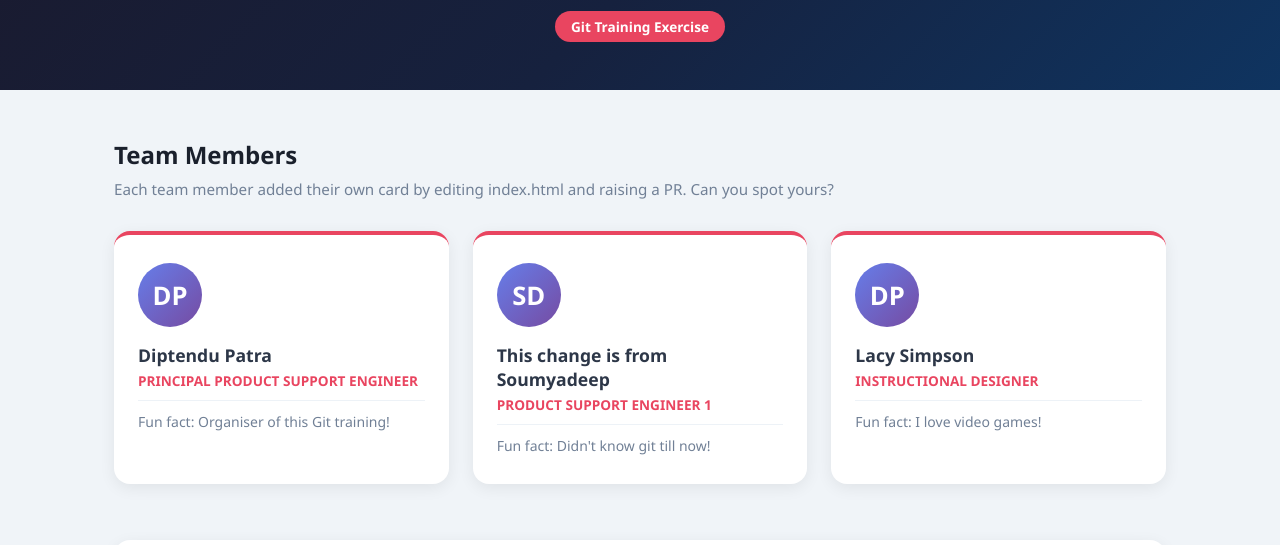
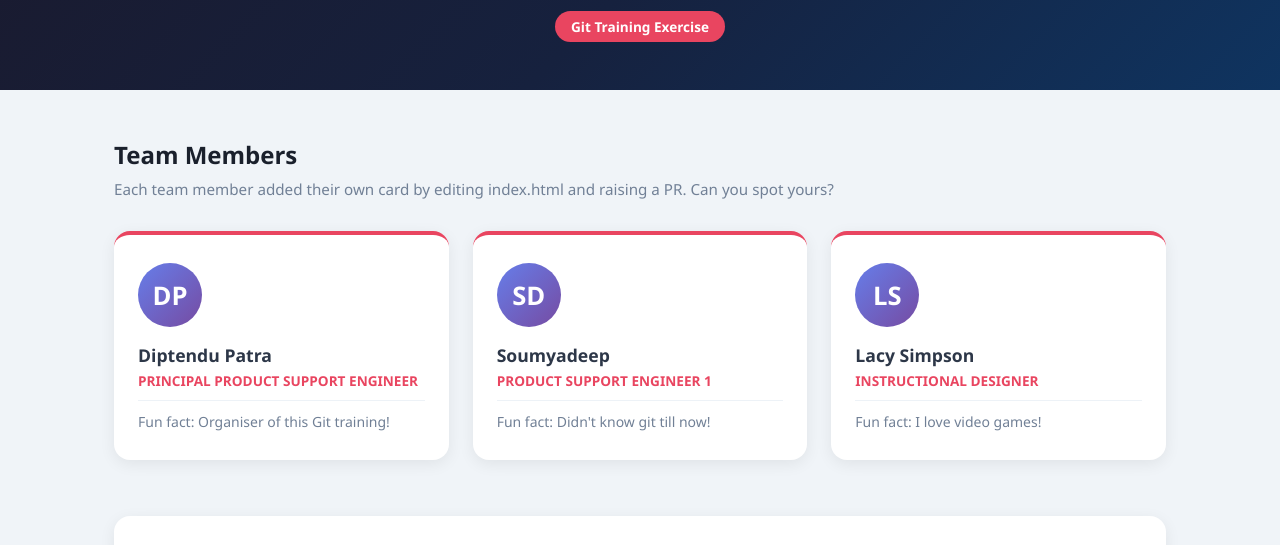
Before and after one commit to SrikanthPeddabuddi/git-training-demo, a plain HTML site: page index.html in a window 1280 px wide. Shown: the part 140-685 px from the top of the page. Drawn offline with Linux system fonts and the light colour scheme.

Commit message:
Update name and avatar in index.html

```diff
--- a/index.html
+++ b/index.html
@@ -51,13 +51,13 @@
       </div>
       <div class="card">
         <div class="avatar" style="background: linear-gradient(135deg, #667eea, #764ba2);">SD</div>
-        <h3>This change is from Soumyadeep</h3>
+        <h3>Soumyadeep</h3>
         <div class="role">Product Support Engineer 1</div>
         <div class="fun-fact">Fun fact: Didn't know git till now!</div>
       </div>
       <!-- ADD YOUR CARD BELOW THIS LINE -->
        <div class="card">
-        <div class="avatar" style="background: linear-gradient(135deg, #667eea, #764ba2);">DP</div>
+        <div class="avatar" style="background: linear-gradient(135deg, #667eea, #764ba2);">LS</div>
         <h3>Lacy Simpson</h3>
         <div class="role">Instructional Designer</div>
         <div class="fun-fact">Fun fact: I love video games!</div>
```
